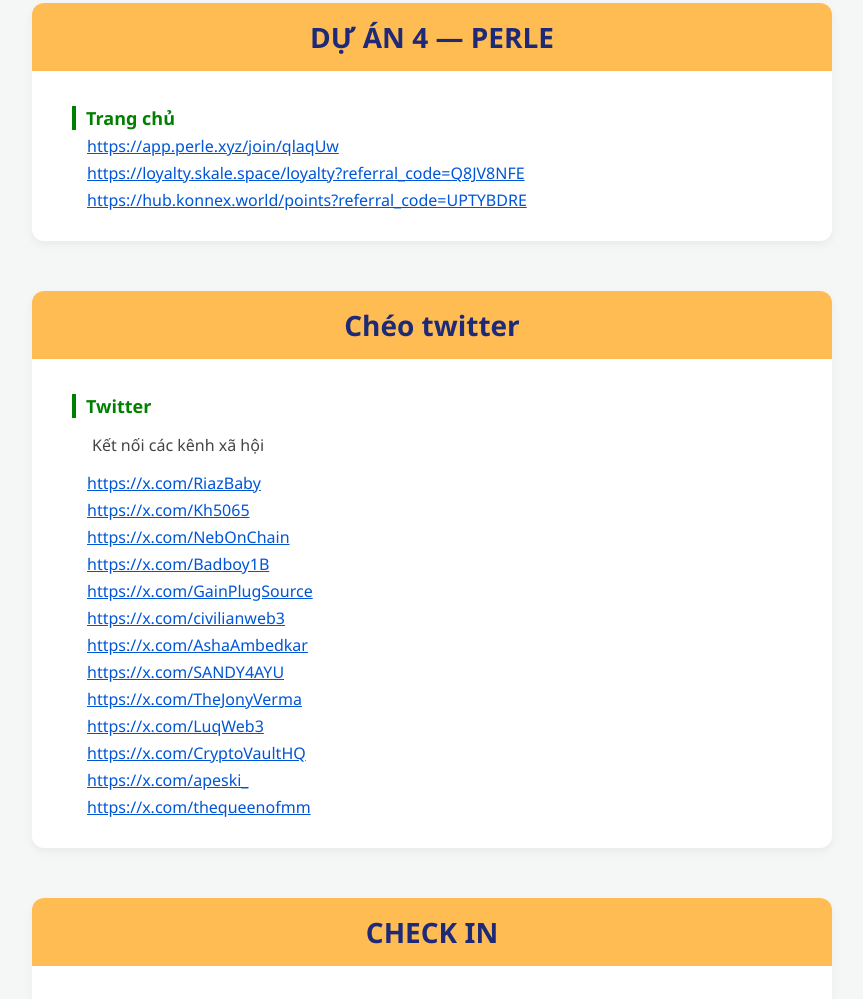
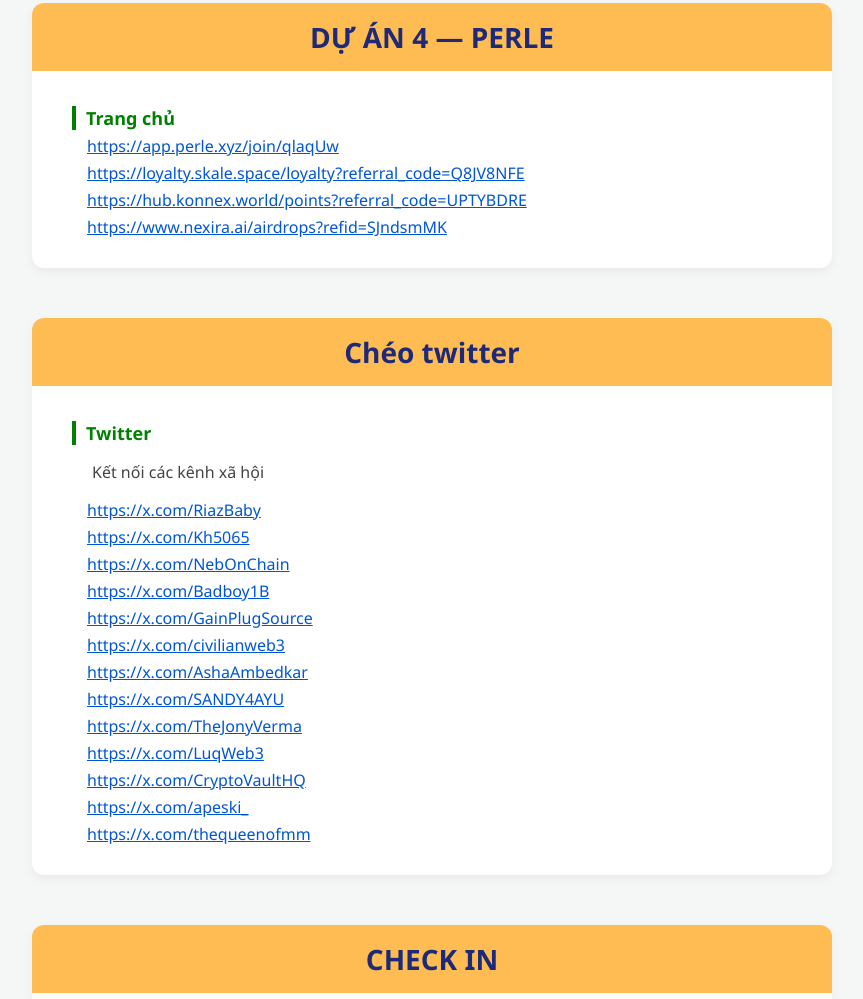
Before and after one commit to Ta-Thao/tryhardairdrop.github.io, a plain HTML site: page index.html in a window 1280 px wide. Shown: the part 2540-3539 px from the top of the page, without its empty margins (208-1071 px from the left). Drawn offline with Linux system fonts and the light colour scheme.

Commit message:
Update index.html

```diff
--- a/index.html
+++ b/index.html
@@ -153,6 +153,9 @@
             </a>
             <a class="project-link" href="https://hub.konnex.world/points?referral_code=UPTYBDRE" target="_blank">
                 https://hub.konnex.world/points?referral_code=UPTYBDRE
+            </a>
+            <a class="project-link" href="https://www.nexira.ai/airdrops?refid=SJndsmMK" target="_blank">
+                https://www.nexira.ai/airdrops?refid=SJndsmMK
             </a>
 
 
```
